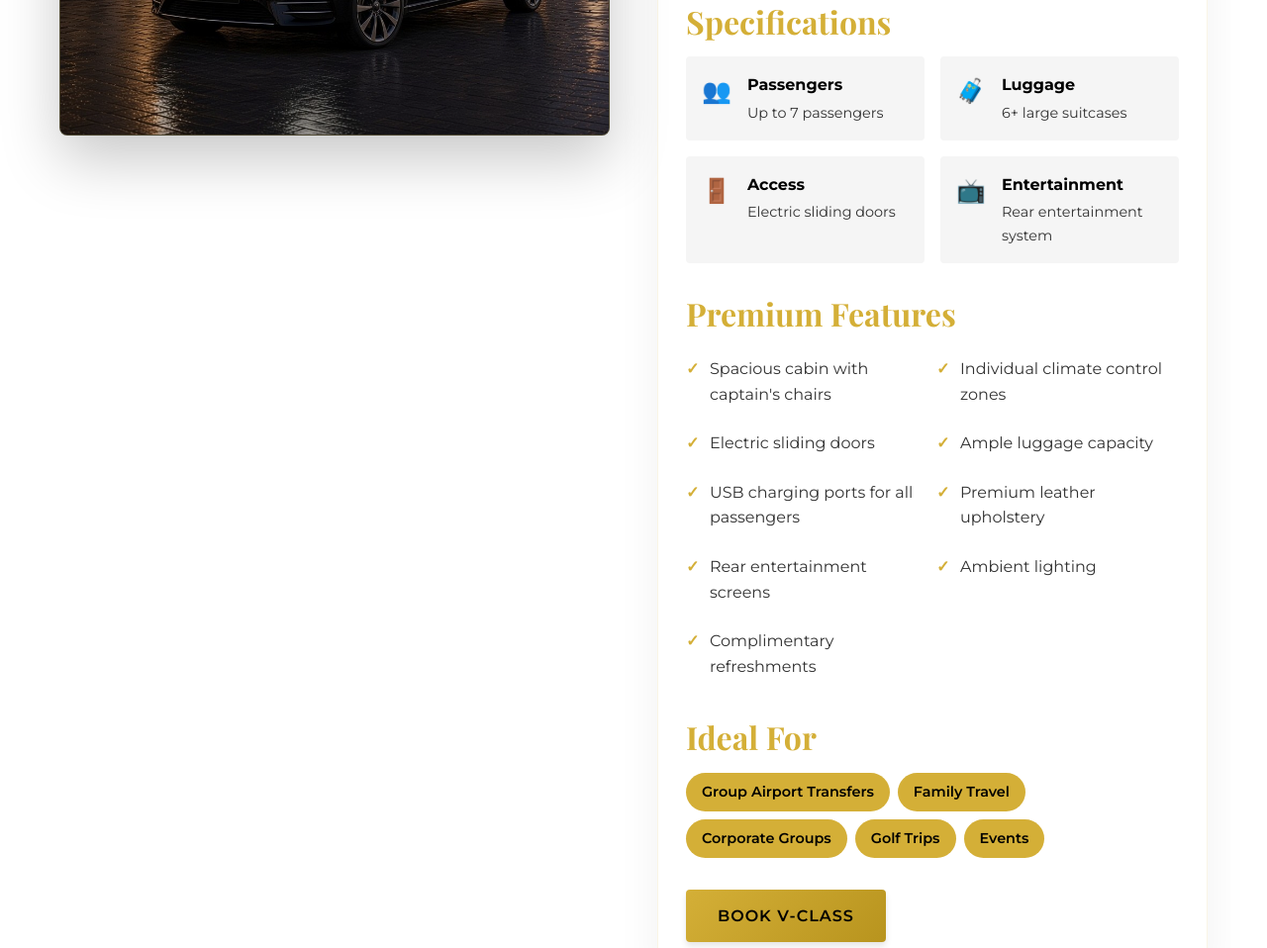
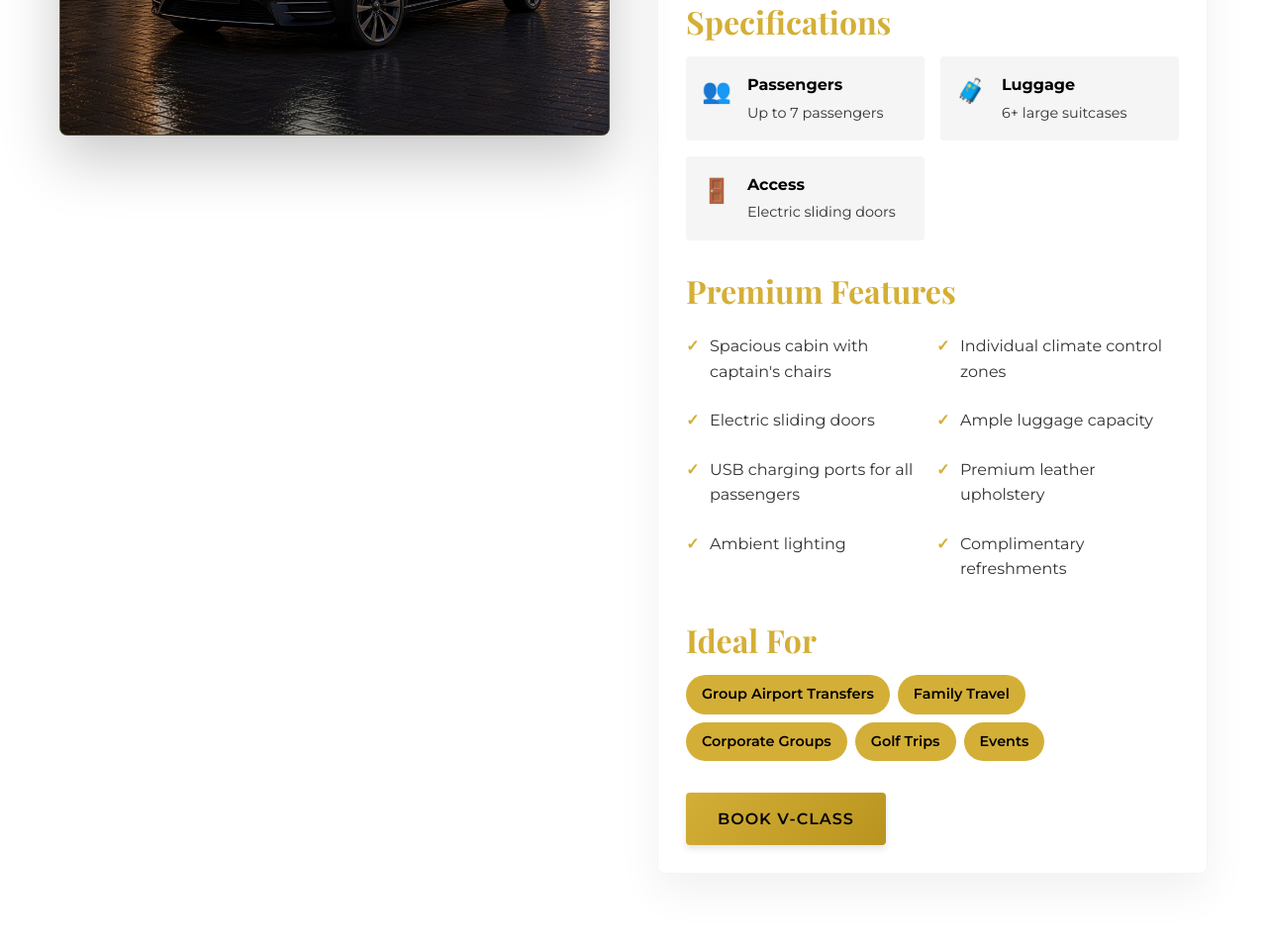
Before and after one commit to Andreimateiuc/wmc-executive-hire, a website: page fleet.html in a window 1280 px wide. Shown: the part 3959-4917 px from the top of the page at 99% size. Drawn offline with nearby package versions, Linux system fonts and the light colour scheme.

Commit message:
V-Class: remove rear entertainment screens

```diff
--- a/fleet.html
+++ b/fleet.html
@@ -262,13 +262,6 @@
                                     <p>Electric sliding doors</p>
                                 </div>
                             </div>
-                            <div class="spec-item">
-                                <span class="spec-icon">📺</span>
-                                <div>
-                                    <strong>Entertainment</strong>
-                                    <p>Rear entertainment system</p>
-                                </div>
-                            </div>
                         </div>
                     </div>
 
@@ -281,7 +274,6 @@
                             <li>Ample luggage capacity</li>
                             <li>USB charging ports for all passengers</li>
                             <li>Premium leather upholstery</li>
-                            <li>Rear entertainment screens</li>
                             <li>Ambient lighting</li>
                             <li>Complimentary refreshments</li>
                         </ul>
```
